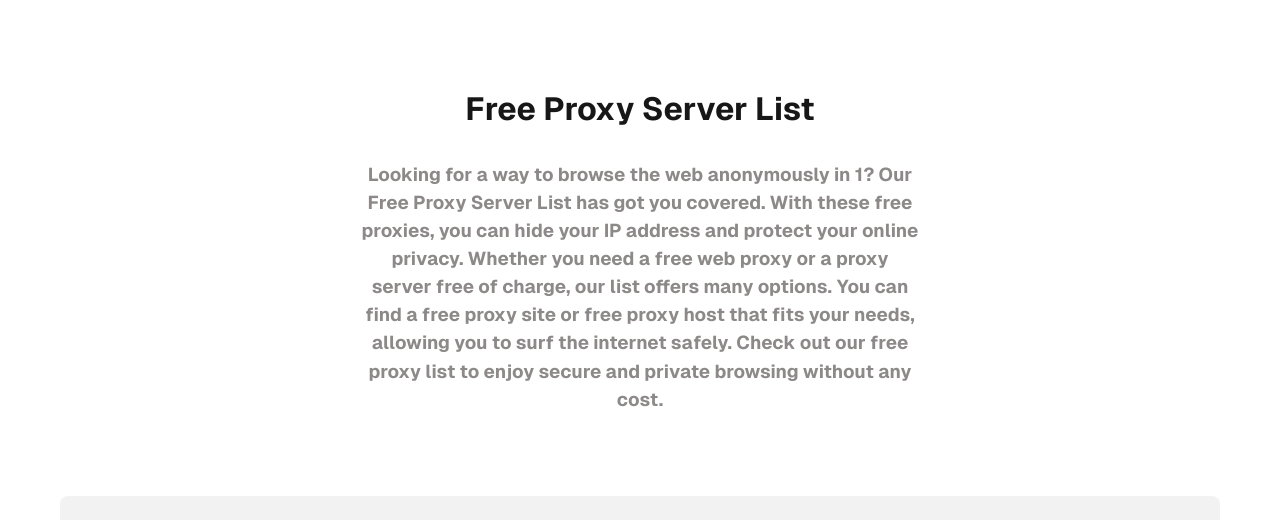
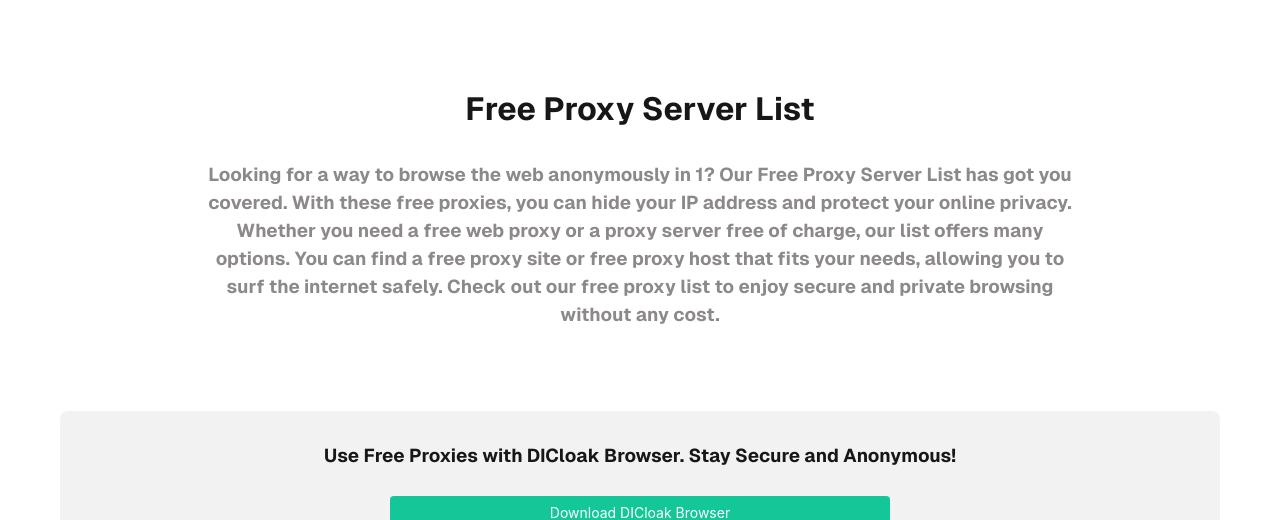
Before and after one commit to Linncharm/MyNextjsProject, a Next.js app: page /proxy/1 in a window 1280 px wide. Shown: the top 520 px of the page. Built offline with nearby package versions, Linux system fonts and the light colour scheme; no server answers; the database is empty.

Commit message:
Optimize some layout problems

```diff
--- a/src/app/proxy/[country]/page.module.css
+++ b/src/app/proxy/[country]/page.module.css
@@ -228,10 +228,11 @@
 }
 
 .subtitle{
-  padding:0 300px 50px 300px;
+  padding:0 5vw 50px 5vw;
   text-align: center;
   line-height: 1.5;
   color: #8d8989;
+  max-width: 1000px;
 }
 
 .isLoading {
@@ -259,7 +260,6 @@
   z-index: 1; /* 确保标题在其他元素之上 */
   font-size: 20px;
   font-weight: bold;
-  width: 100%; /* 确保标题宽度为100% */
   padding-top: 150px;
   padding-left: 200px;
 }
--- a/src/app/proxy/page.module.css
+++ b/src/app/proxy/page.module.css
@@ -219,10 +219,11 @@
 }
 
 .subtitle{
-  padding: 0 300px 50px 300px;
+  padding:0 5vw 50px 5vw;
   text-align: center;
   line-height: 1.5;
   color: #8d8989;
+  max-width: 1000px;
 }
 
 .isLoading {
@@ -250,7 +251,6 @@
   z-index: 1; /* 确保标题在其他元素之上 */
   font-size: 20px;
   font-weight: bold;
-  width: 100%; /* 确保标题宽度为100% */
   padding-top: 150px;
   padding-left: 200px;
 }
```
Also changed, not shown: 1 other file (tests, documents, lock files or other folders).
